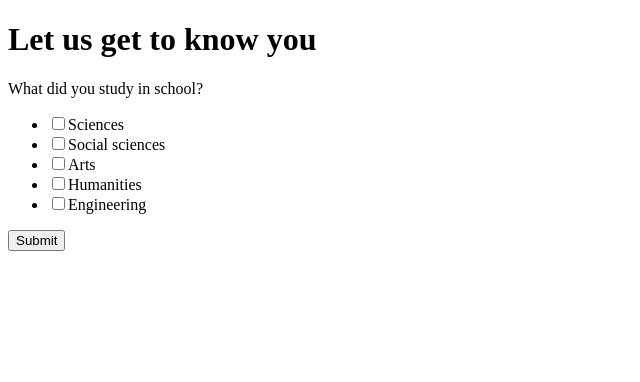
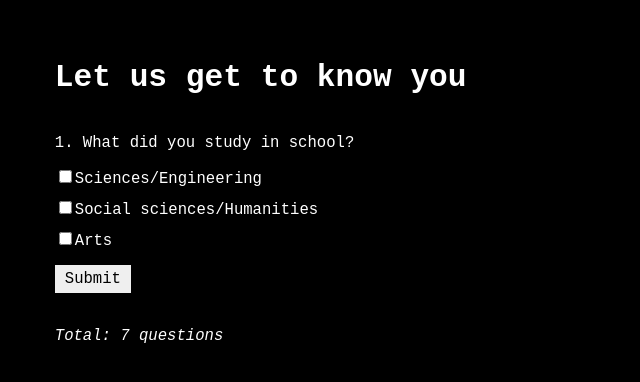
Before and after one commit to frintern/skill-checker, a plain HTML site: page pages/checker.html in a window 1280 px wide. Shown: the whole page, without its empty margins (0-640 px from the left). Drawn offline with Linux system fonts and the light colour scheme; sample sign-in values are in the browser's storage.

Commit message:
messaging-update and styling
Updated question texts to be more explanatory, adding styling and context to make it more usable.

```diff
--- a/css/checker.css
+++ b/css/checker.css
@@ -0,0 +1,30 @@
+body {
+  font-family: monospace;
+  font-size: 1.2em;
+  background-color: black;
+  color: white;
+  display: flex;
+  flex-flow: column;
+}
+
+input, button {
+  border: 0;
+  padding: 5px 10px;
+  font-family: monospace;
+  font-size: 1em;
+}
+
+ul {
+  list-style-type: none;
+  padding: 5px 0px;
+  margin: 0px;
+}
+
+li {
+  margin: 10px 0px;
+}
+
+.body {
+  flex: 1;
+  margin: 2em 3em;
+}
--- a/css/index.css
+++ b/css/index.css
@@ -0,0 +1,20 @@
+body {
+  font-family: monospace;
+  font-size: 1.2em;
+  background-color: black;
+  color: white;
+  display: flex;
+  flex-flow: column;
+}
+
+input, button {
+  border: 0;
+  padding: 5px 10px;
+  font-family: monospace;
+  font-size: 1em;
+}
+
+.body {
+  flex: 1;
+  margin: 2em 3em;
+}
--- a/css/resources.css
+++ b/css/resources.css
@@ -0,0 +1,14 @@
+body {
+  font-family: monospace;
+  font-size: 1.2em;
+  background-color: black;
+  color: white;
+  display: flex;
+  flex-flow: column;
+}
+
+
+.body {
+  flex: 1;
+  margin: 2em 3em;
+}
--- a/javascript/checker.js
+++ b/javascript/checker.js
@@ -9,71 +9,47 @@ const Checker = {
   },
   questions: [
     {
-      "question": "What did you study in school?",
+      "question": "1. What did you study in school?",
       "answers": [
         {
-          "text": "Sciences",
+          "text": "Sciences/Engineering",
           "key": "2"
         },
         {
-          "text": "Social sciences",
+          "text": "Social sciences/Humanities",
           "key": "3"
         },
         {
           "text": "Arts",
           "key": "1"
-        },
-        {
-          "text": "Humanities",
-          "key": "3"
-        },
-        {
-          "text": "Engineering",
-          "key": "2"
         }
       ]
     },
     {
-      "question": "If you had to pick, which ones would you pick?",
+      "question": "2. If you had to pick, which ones would you pick?",
       "answers": [
-        {
-          "text": "Fine Arts",
-          "key": "1"
-        },
         {
           "text": "Painting",
           "key": "1"
         },
         {
-          "text": "Technical Drawing",
+          "text": "Sketching",
           "key": "1"
         },
         {
-          "text": "Fashion Design",
+          "text": "Drawing",
           "key": "1"
-        },
-        {
-          "text": "Statistics",
-          "key": "2"
         },
         {
           "text": "Puzzles",
           "key": "2"
         },
         {
-          "text": "Calculus",
+          "text": "Calculations",
           "key": "2"
         },
         {
-          "text": "Social Studies",
-          "key": "3"
-        },
-        {
-          "text": "Engineering",
-          "key": "2"
-        },
-        {
-          "text": "History",
+          "text": "Event Management",
           "key": "3"
         },
         {
@@ -83,14 +59,10 @@ const Checker = {
       ]
     },
     {
-      "question": "Which of the following do you enjoy doing the most?",
+      "question": "3. Which of the following do you enjoy doing the most?",
       "answers": [
         {
           "text": "Taking Pictures",
-          "key": "1"
-        },
-        {
-          "text": "Doodling/sketching/drawing",
           "key": "1"
         },
         {
@@ -107,24 +79,32 @@ const Checker = {
         },
         {
           "text": "Playing board games",
-          "key": "2"
-        },
-        {
-          "text": "Planning events",
           "key": "3"
         },
         {
-          "text": "Tinkering with things around the house",
+          "text": "Leading a group through an exercise",
+          "key": "3"
+        },
+        {
+          "text": "Watching documentaries",
           "key": "2"
         },
         {
           "text": "Finding out how things work",
           "key": "2"
+        },
+        {
+          "text": "Arranging and organizing things",
+          "key": "3"
+        },
+        {
+          "text": "Making plans for future activities",
+          "key": "3"
         }
       ]
     },
     {
-      "question": "Which describes you the most?",
+      "question": "4. Which describes you the most?",
       "answers": [
         {
           "text": "Spending alone time with yourself and taking quiet walks. Basically talking or mingling with a lot of people makes you tired",
@@ -141,7 +121,7 @@ const Checker = {
       ]
     },
     {
-      "question": "When given a task, which of the following do you do first?",
+      "question": "5. When given a task, which of the following do you do first?",
       "answers": [
         {
           "text": "Think through the whole task",
@@ -170,7 +150,7 @@ const Checker = {
       ]
     },
     {
-      "question": "If you were to be part of a team working on something, which role would you prefer?",
+      "question": "6. If you were to be part of a team working on something, which role would you prefer?",
       "answers": [
         {
           "text": "To be the planner, that is to sketch/draw out or plan it out",
@@ -191,7 +171,7 @@ const Checker = {
       ]
     },
     {
-      "question": "Which of the following do you have experience in?",
+      "question": "7. Which of the following do you have experience in?",
       "answers": [
         {
           "text": "Managing or leading a community or group of users, like a departmental association, CDS group or a small organization",
@@ -246,7 +226,8 @@ const Checker = {
     var ansHtml = "<ul>";
     $.each(ans_arr, (index, ans) => {
       ansHtml += "<li>"
-      ansHtml += `<input type='checkbox' value='${ans.key}'>${ans.text}<br>`
+      ansHtml += `<input type='checkbox' value='${ans.key}' id='r-${index}'>`
+      ansHtml += `<label for='r-${index}'>${ans.text}</label><br>`
       ansHtml += "</li>";
     });
     ansHtml += "</ul>";
--- a/pages/checker.html
+++ b/pages/checker.html
@@ -10,9 +10,12 @@
 
   <body>
 
+
+    <div class="body">
+
       <!-- The header -->
       <h1>Let us get to know you</h1>
-
+      <br>
 
       <form id="question-form" action="#">
         <input id="index" value='' hidden>
@@ -21,6 +24,11 @@
         <button type="submit">Submit</button>
       </form>
 
+      <br>
+      <p><i>Total: 7 questions</i></p>
+
+    </div>
+
 
     <!-- Linking Javascript -->
     <script src="../javascript/jquery-3.3.1.min.js"></script>
```
Also changed, not shown: index.html (+11 -6 lines), javascript/resources.js (+7 -1 lines), pages/resources.html (+13 -5 lines). Lines whose indentation alone changed are shown as unchanged.
